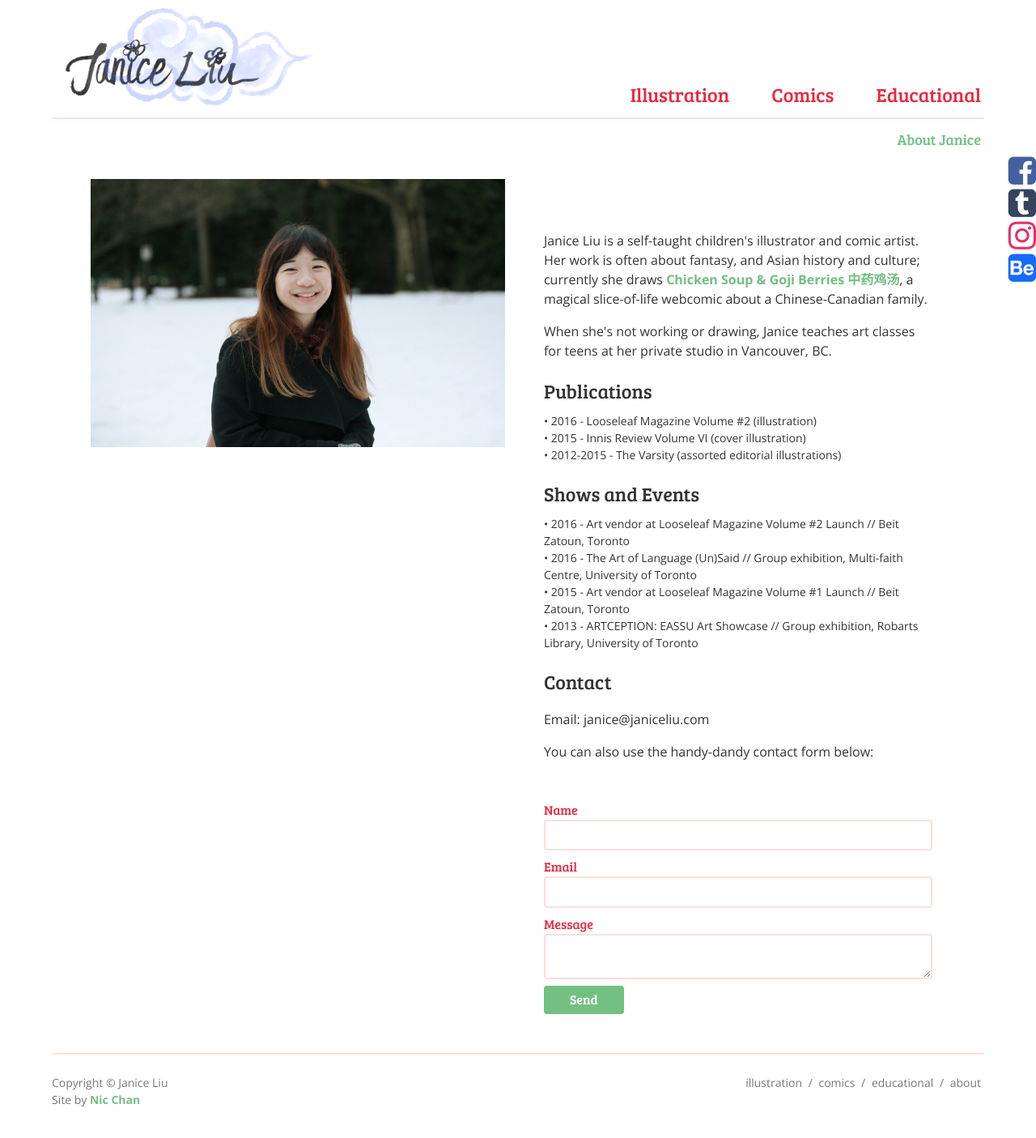
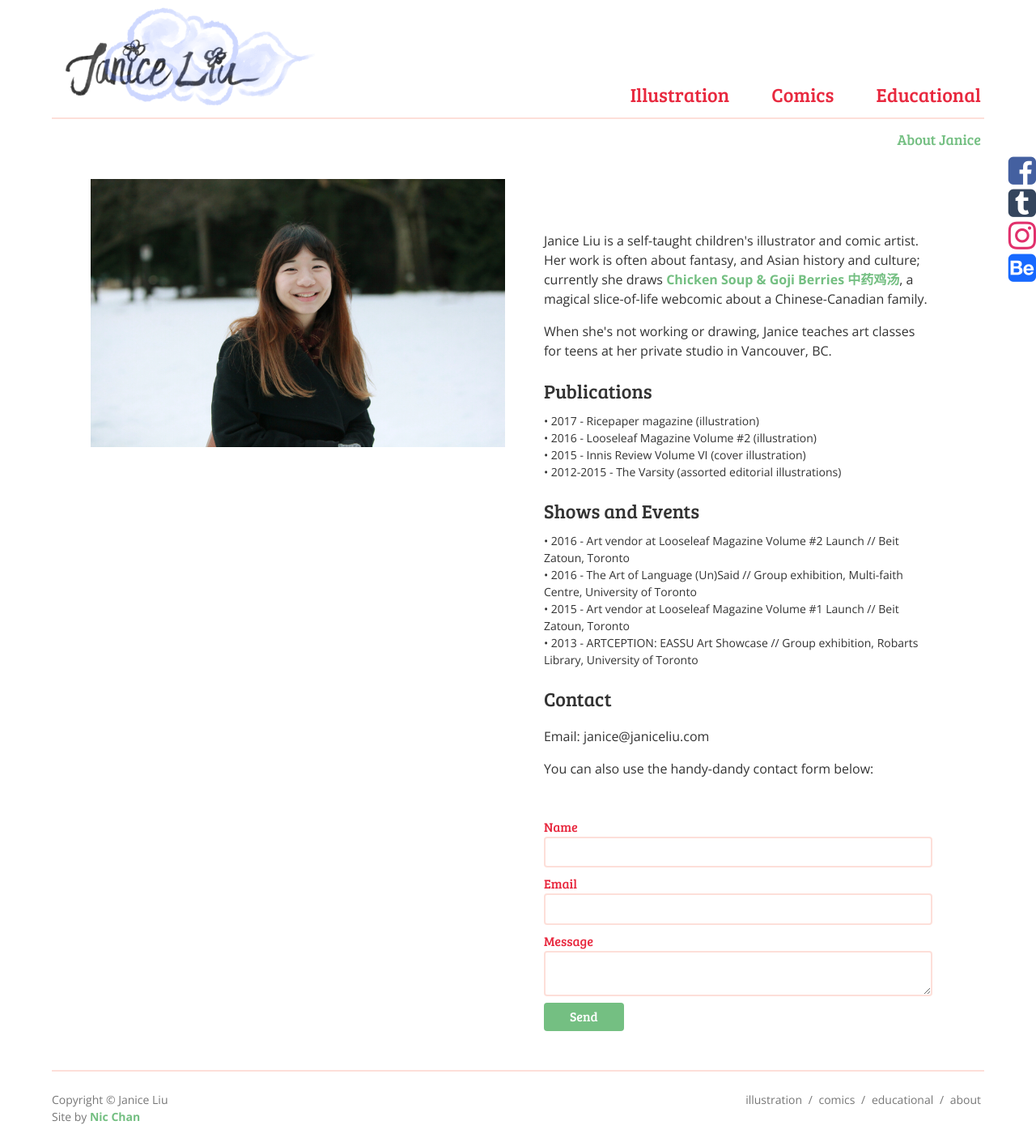
Before and after one commit to flutterdoodle/flutterdoodle.github.io, a Jekyll site: the page built from about.html, in a window 1280 px wide. Shown: the whole page at 81% size. Built offline with Jekyll 4.4.1, drawn with Linux system fonts in a browser that asks for light colours; nearby versions of some CDN libraries; before the commit the page ends 1384 px from its top, so only the background shows below that.

Commit message:
Create about.html

```diff
--- a/about.html
+++ b/about.html
@@ -10,6 +10,7 @@ img: /img/site/IMG_1878_s.jpg
 
 <h2>Publications</h2>
 <ul>
+    <li>&bull; 2017 - Ricepaper magazine (illustration)</li>
     <li>&bull; 2016 - Looseleaf Magazine Volume #2 (illustration)</li>
     <li>&bull; 2015 - Innis Review Volume VI (cover illustration)</li>
     <li>&bull; 2012-2015 - The Varsity (assorted editorial illustrations)</li>
```
